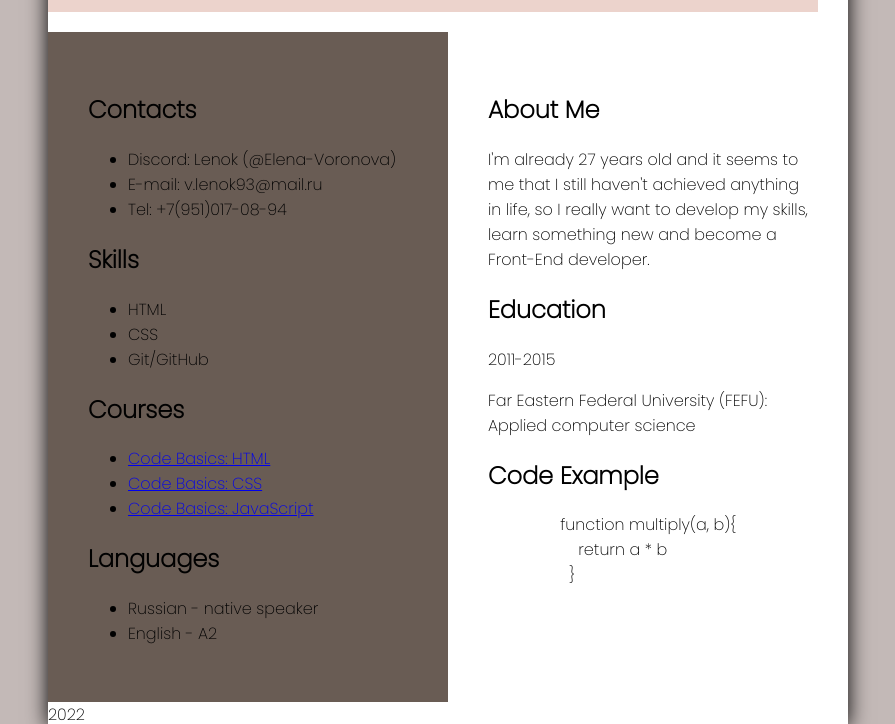
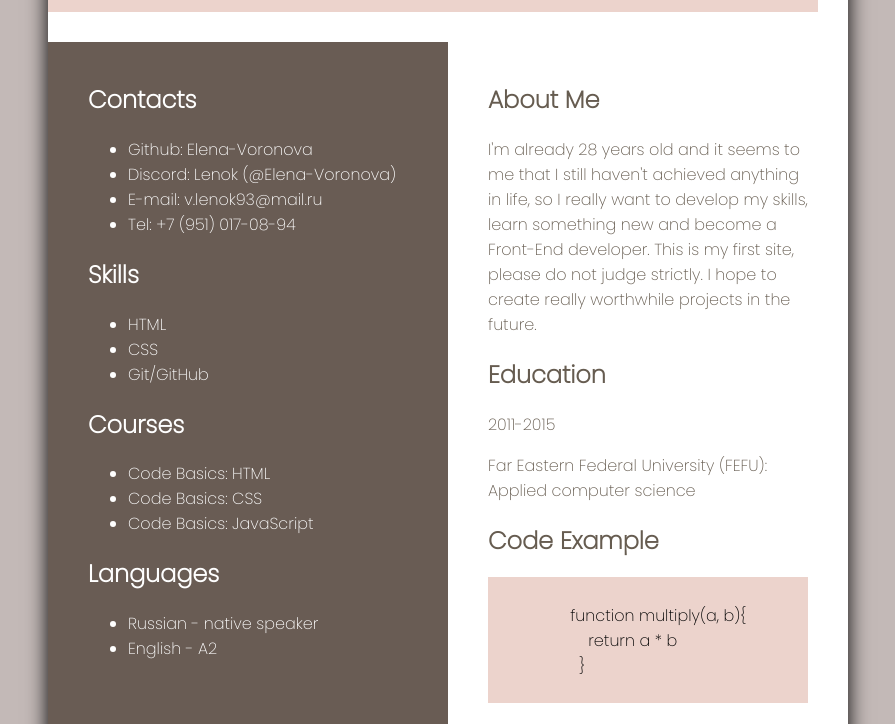
Before and after one commit to Elena-Voronova/rsschool-cv, a plain HTML site: page index.html in a window 1280 px wide. Shown: the part 275-999 px from the top of the page, without its empty margins (192-1087 px from the left). Drawn offline with Linux system fonts and the light colour scheme.

Commit message:
feat: add style main

```diff
--- a/index.html
+++ b/index.html
@@ -26,16 +26,17 @@
         </nav>
         <div class="header-color"><img class="img" src="img.jpg" alt="my photo">
         <h1 class="title">ELENA VORONOVA</h1>
-        <p class="subtitle">Student of The Rolling Scopes School</p></div>
+        <h4 class="subtitle">Student of The Rolling Scopes School</h4></div>
     </header>
 
     <main class="main">
-        <section class="text" id="main-color">
+        <section class="text-left" id="main-color">
             <h2 id="Contacts">Contacts</h2>
             <ul>
+                <li>Github: Elena-Voronova</li>
                 <li>Discord: Lenok (@Elena-Voronova)</li>
                 <li>E-mail: v.lenok93@mail.ru</li>
-                <li>Tel: +7(951)017-08-94</li>
+                <li>Tel: +7 (951) 017-08-94</li>
             </ul>
             <h2 id="Skills">Skills</h2>
             <ul>
@@ -45,9 +46,9 @@
             </ul>
             <h2 id="Courses">Courses</h2>
             <ul>
-                <li><a href="https://ru.code-basics.com/languages/html">Code Basics: HTML</a></li>
-                <li><a href="https://ru.code-basics.com/languages/css">Code Basics: CSS</a></li>
-                <li><a href="https://ru.code-basics.com/languages/javascript">Code Basics: JavaScript</a></li>
+                <li><a class="links" href="https://ru.code-basics.com/languages/html">Code Basics: HTML</a></li>
+                <li><a class="links" href="https://ru.code-basics.com/languages/css">Code Basics: CSS</a></li>
+                <li><a class="links" href="https://ru.code-basics.com/languages/javascript">Code Basics: JavaScript</a></li>
             </ul>
             <h2 id="Languages">Languages</h2>
             <ul>
@@ -56,18 +57,20 @@
             </ul>
         </section>
 
-        <section class="text">
+        <section class="text-right">
             <h2 id="About-Me">About Me</h2>
-            <p>I'm already 27 years old and it seems to me that I still haven't achieved anything in life, so I really want to develop my skills, learn something new and become a Front-End developer.</p>
+            <p>I'm already 28 years old and it seems to me that I still haven't achieved anything in life, so I really want to develop my skills, learn something new and become a Front-End developer. This is my first site, please do not judge strictly. I hope to create really worthwhile projects in the future.</p>
             <h2 id="Education">Education</h2>
             <p>2011-2015</p>
             <p>Far Eastern Federal University (FEFU): Applied computer science</p>
             <h2 id="Code-Example">Code Example</h2>
-            <pre>
+            <div class="code">
+                <pre>
                 <code>function multiply(a, b){
                     return a * b
-                  }</code>
-            </pre>
+                  }
+                </code></pre>
+            </div>
         </section>
     </main>
 
--- a/style.css
+++ b/style.css
@@ -31,7 +31,7 @@
   .header-color {
     background-color: rgb(236, 211, 204);
     width: 770px;
-    margin: 0 0 20px 0;
+    margin: 0 0 30px 0;
   }
 
   .nav-list {
@@ -45,6 +45,14 @@
     padding: 0 14px;
     line-height: 20px;
     text-decoration: none;
+    transition: color 0.5s;
+    color: rgb(102, 92, 80);
+    font-weight: bold;
+  }
+
+  a:hover {
+    color:rgb(236, 211, 204);
+    text-decoration: underline;
   }
 
   .img {
@@ -57,12 +65,12 @@
   .title {
     margin: 90px 0 0 400px;
     color: rgb(102, 92, 80);
-    font-weight: 1000;
   }
 
   .subtitle {
     padding: 0;
     margin: 0 0 0 400px;
+    color: rgb(102, 92, 80);
   }
 
   .main {
@@ -74,9 +82,27 @@
     background-color: rgb(105, 92, 84);
   }
 
-  .text {
+  .text-left {
     width: 400px;
-    padding: 40px;
+    padding: 20px 40px 40px 40px;
+    color: white;
+  }
+
+  .links {
+    text-decoration: none;
+    color: white;
+  }
+
+  .text-right {
+    width: 400px;
+    padding: 20px 40px 40px 40px;
+    color: rgb(102, 92, 80);
+  }
+
+  .code {
+    background-color: rgb(236, 211, 204);
+    padding: 10px 0 0 10px;
+    color: black;
   }
 
   .footer {
```
